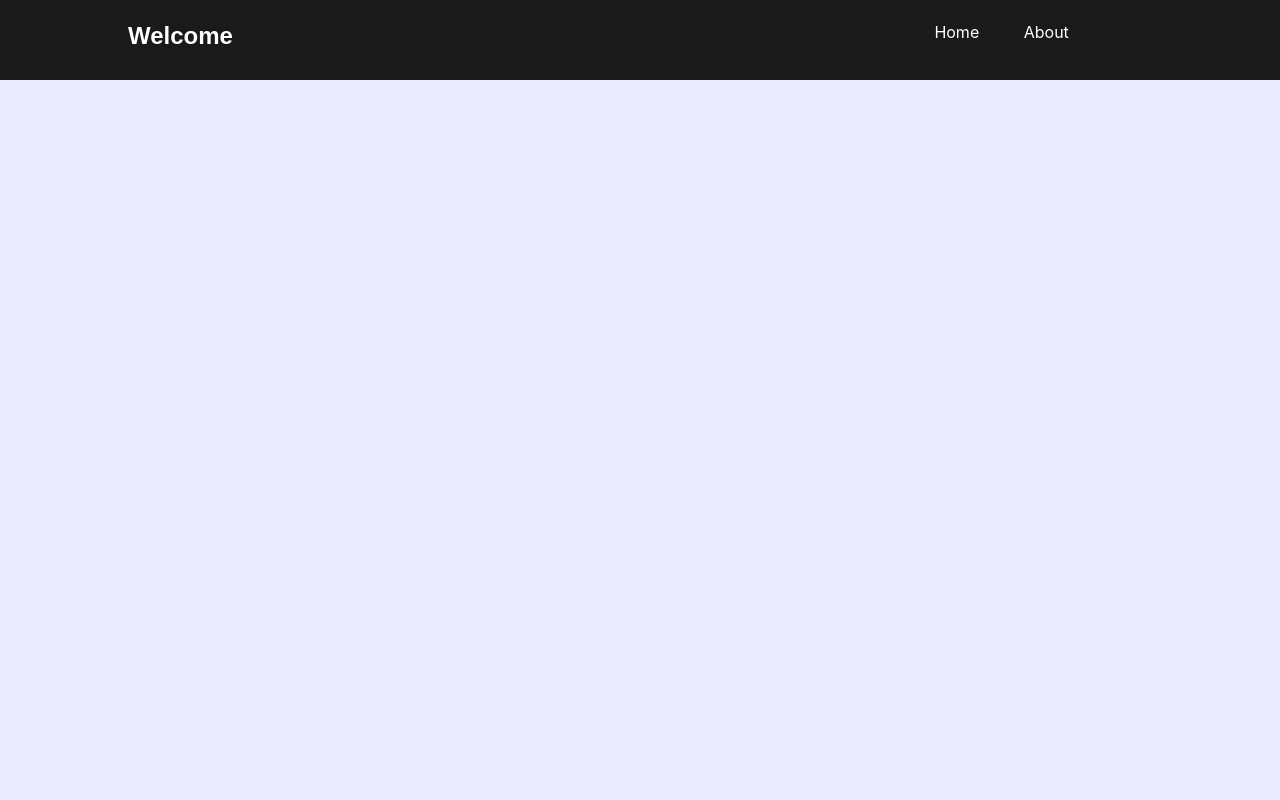
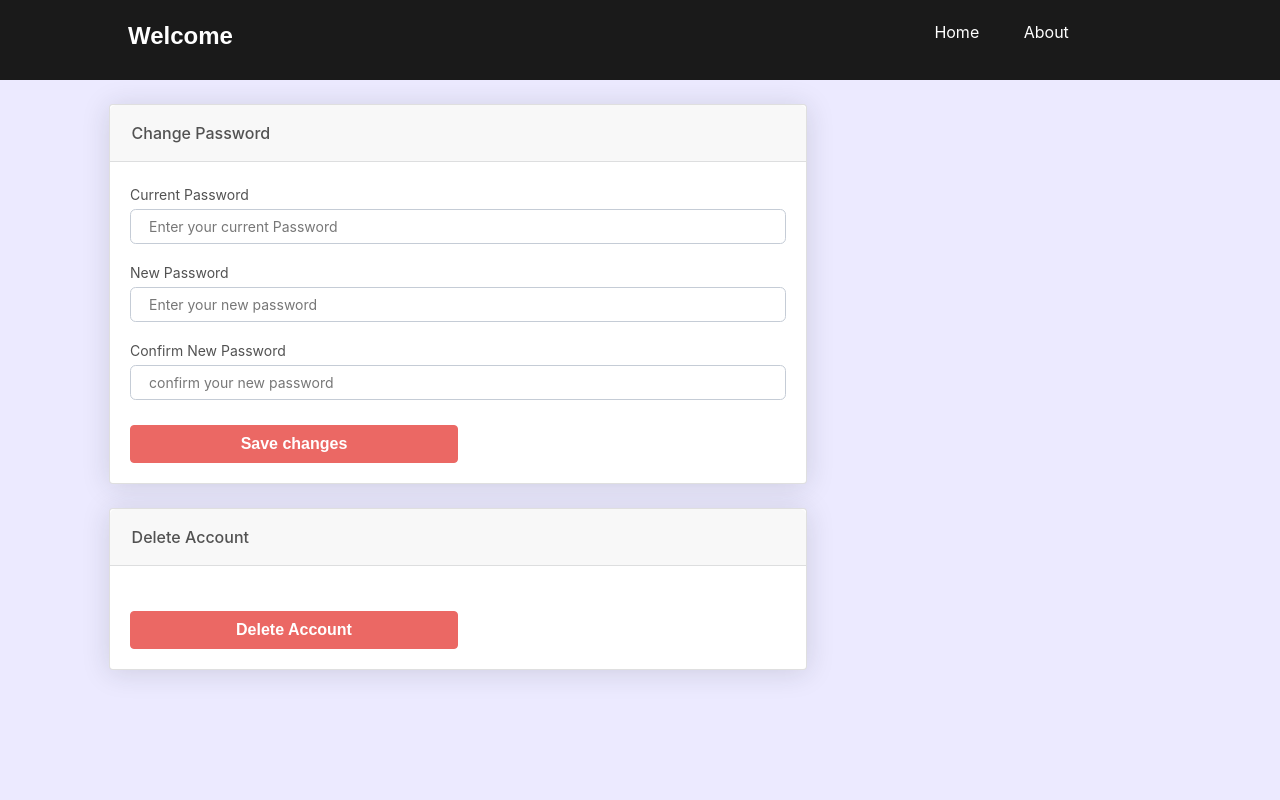
Before and after one commit to Youssef-KechEima/ContactManager, a Django app: template contact_manager/templates/core/settings.html in a window 1280 px wide. Run offline with Django 4.2, Linux system fonts and the light colour scheme; the template is opened without the code that fills it, so the values that code supplies are empty; some web fonts are replaced.

Commit message:
settings complete

```diff
--- a/contact_manager/account/views.py
+++ b/contact_manager/account/views.py
@@ -103,6 +103,8 @@ def newPassword(request,token):
         email = request.POST.get('email')
         try:
             user = User.objects.get(email=email)
+            if len(new_password) < 8:
+                messages.warning(request,'Password must have more than 8 characters !')
             if new_password != new_password2:
                 messages.warning(request,'Password does not match')
             else:
--- a/contact_manager/core/urls.py
+++ b/contact_manager/core/urls.py
@@ -6,4 +6,5 @@ urlpatterns = [
     path('<str:uname>/dashboard/',views.dashboard,name='dashboard'),
     path('<str:uname>/edit_profile/',views.EditProfile,name='edit_profile'),
     path('<str:uname>/settings/',views.Settings,name='settings'),
+    path('<str:uname>/delete_account',views.DeleteAccount,name="delete_account"),
 ]
--- a/contact_manager/templates/core/settings.html
+++ b/contact_manager/templates/core/settings.html
@@ -44,11 +44,65 @@
             </div>
         </div>
     </nav>
+    <div class="container">
+        <div class="container-xl px-4 mt-4">
+            <div class="row">
+                <div class="col-xl-8">
+                    {% include 'partials/messages.html' %}
+                    <!-- Account details card-->
+                    <div class="card mb-4">
+                        <div class="card-header">Change Password</div>
+                        <div class="card-body">
+                            <form action="{% url 'settings' user.username %}" method="POST">
+                                {% csrf_token %}
+                                <div class="mb-3">
+                                    <label class="small mb-1" for="inputUsername"> Current Password</label>
+                                    <input class="form-control" id="inputUsername" name="current_password" type="Password" placeholder="Enter your current Password">
+                                </div>
+
+                                <div class="mb-3">
+                                    <label class="small mb-1" for="inputUsername">New Password</label>
+                                    <input class="form-control" id="inputUsername" name="new_password" type="Password" placeholder="Enter your new password">
+                                </div>
+
+                                <div class="mb-3">
+                                    <label class="small mb-1" for="inputEmailAddress">Confirm New Password</label>
+                                    <input class="form-control" id="inputEmailAddress" name="confirm_new_password" type="Password" placeholder="confirm your new password">
+                                </div>
+
+
+                                <button class="btn btn-primary btn-block"  id="Save" type="submit">Save changes</button>
+                            </form>
+                        </div>
+                    </div>
+                </div>
+            </div>
+            <div class="row">
+                <div class="col-xl-8">
+                    <!-- Account details card-->
+                    <div class="card mb-4">
+                        <div class="card-header">Delete Account</div>
+                        <div class="card-body">
+                            <form action="{% url 'delete_account' user.username %}" method="POST">
+                                {% csrf_token %}
+                                <button class="btn btn-primary btn-block"  id="Save" type="submit">Delete Account</button>
+                            </form>
+                        </div>
+                    </div>
+                </div>
+            </div>
+        </div>
+    </div>
 </div>
 <script>
     let subMenu = document.getElementById("subMenu");
     function toggleMenu(){
         subMenu.classList.toggle("open-menu");
     }
+    setTimeout(() => {
+      if($('#msg').length > 0){
+        $('#msg').remove();
+      }
+    }, 4000);
 </script>
 {% endblock %}
```
Also changed, not shown: contact_manager/core/views.py (+30 -2 lines), contact_manager/contact_manager.sqlite3.
